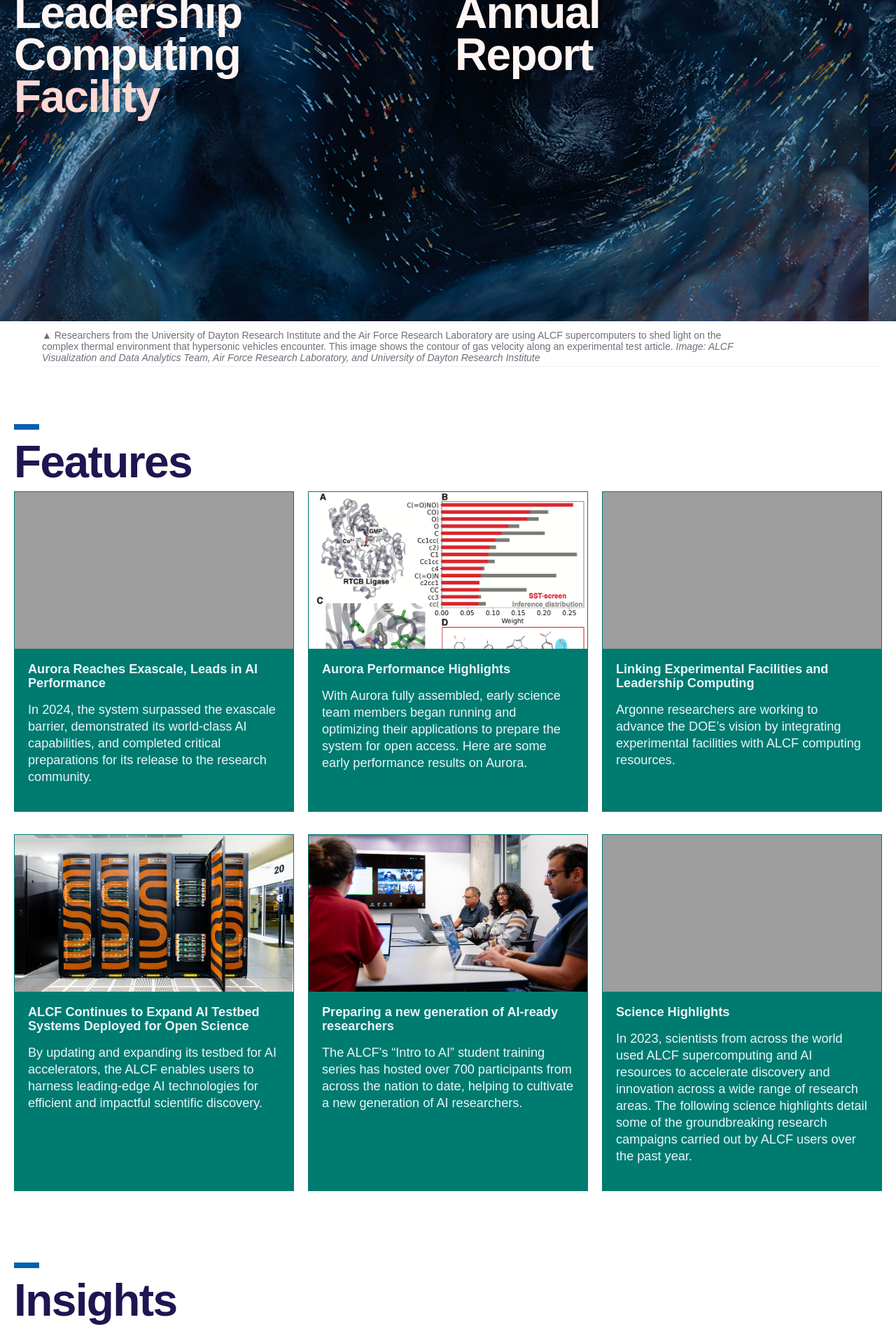
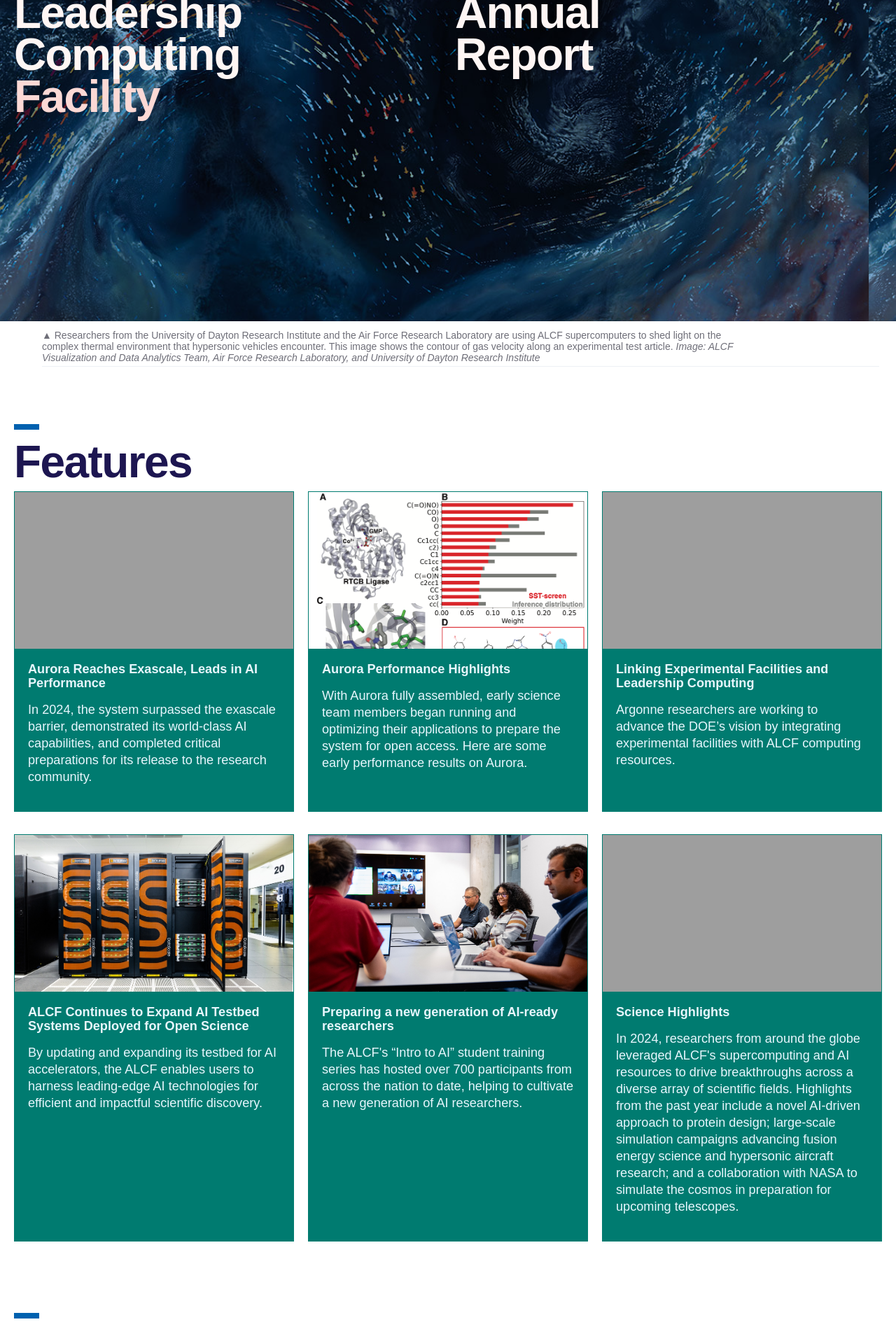
Before and after one commit to argonne-lcf/AR2024, a Jekyll site: the page built from index.md, in a window 1280 px wide. Shown: the part 181-2080 px from the top of the page at 70% size. Built offline with Jekyll 4.4.1, drawn with Linux system fonts in a browser that asks for light colours; some web fonts are replaced; grey boxes are pictures that could not be loaded.

Commit message:
Update index-highlights.md

```diff
--- a/index.md
+++ b/index.md
@@ -51,7 +51,7 @@
 			    	</div>
 			    	<div class="content-wrapper">
 			    		<h3>Science Highlights</h3>
-			    		<p>In 2023, scientists from across the world used ALCF supercomputing and AI resources to accelerate discovery and innovation across a wide range of research areas. The following science highlights detail some of the groundbreaking research campaigns carried out by ALCF users over the past year.</p>
+			    		<p>In 2024, researchers from around the globe leveraged ALCF's supercomputing and AI resources to drive breakthroughs across a diverse array of scientific fields. Highlights from the past year include a novel AI-driven approach to protein design; large-scale simulation campaigns advancing fusion energy science and hypersonic aircraft research; and a collaboration with NASA to simulate the cosmos in preparation for upcoming telescopes.</p>
 			    	</div>
 			    </a>
 			  </div>
```
